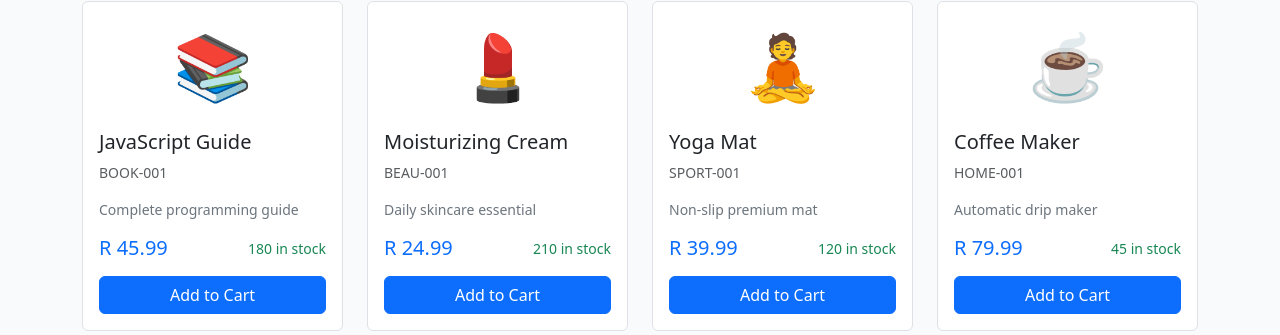
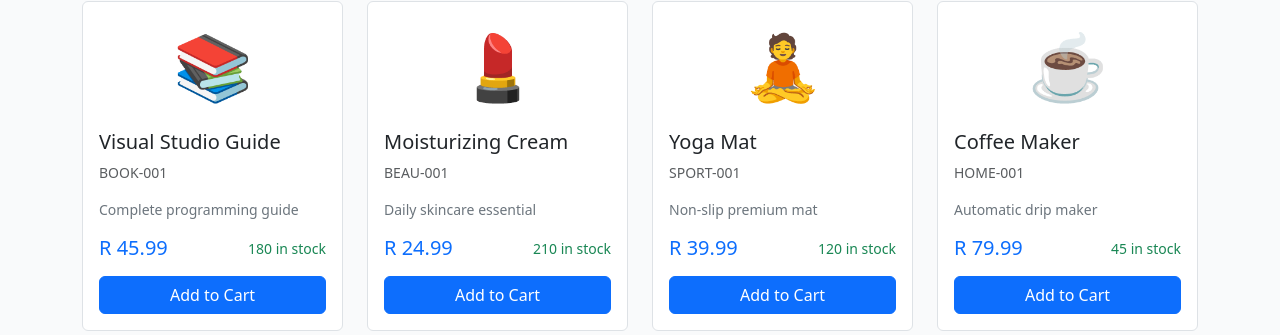
Before and after one commit to u22754459/Group_29-Retail-Supply-Chain, a Flask app: page /shop in a window 1280 px wide. Shown: the part 598-933 px from the top of the page. Run offline with Flask 3, Linux system fonts and the light colour scheme; data that the repository does not hold is empty.

Commit message:
Update shop.html new update in the shop tab

```diff
--- a/templates/shop.html
+++ b/templates/shop.html
@@ -201,7 +201,7 @@
                 <div class="card product-card border">
                     <div class="card-body">
                         <div class="text-center product-emoji mb-3">📚</div>
-                        <h5 class="card-title">JavaScript Guide</h5>
+                        <h5 class="card-title">Visual Studio Guide</h5>
                         <p class="small text-muted">BOOK-001</p>
                         <p class="small text-secondary">Complete programming guide</p>
                         <div class="d-flex justify-content-between align-items-center mb-3">
```
